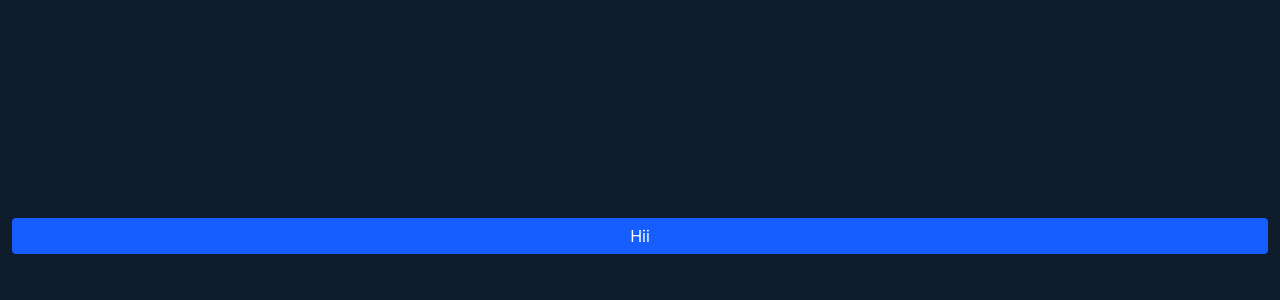
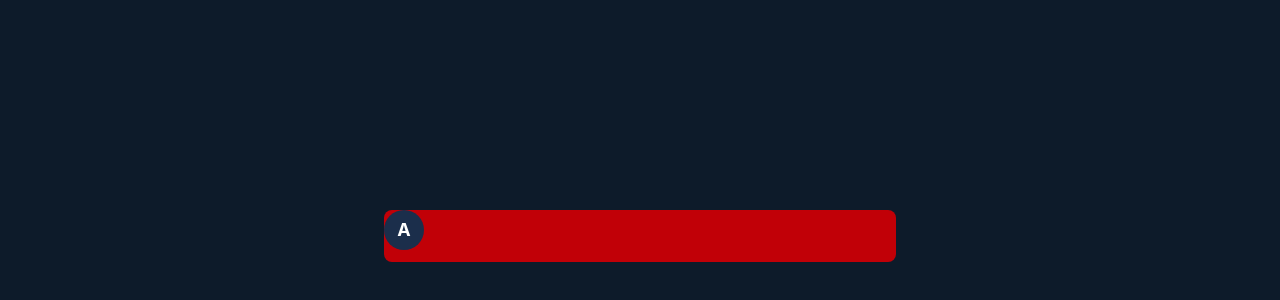
Before and after one commit to zunaiddev/fortexa-frontend, a React (Vite) app: page /test in a window 1280 px wide. Shown: the part 164-464 px from the top of the page. Built offline with nearby package versions, Linux system fonts and the light colour scheme.

Commit message:
creating a chat screen

```diff
--- a/src/components/UserCon.tsx
+++ b/src/components/UserCon.tsx
@@ -0,0 +1,11 @@
+import ProfilePic from "../pages/ProfilePic.tsx";
+
+function UserCon() {
+    return (
+        <div className="w-full max-w-lg h-13 bg-red-700 rounded-lg">
+            <ProfilePic src={undefined} latter="A"/>
+        </div>
+    );
+}
+
+export default UserCon;
--- a/src/pages/ProfilePic.tsx
+++ b/src/pages/ProfilePic.tsx
@@ -0,0 +1,31 @@
+import type {JSX} from "react";
+
+interface Props {
+    src: string | undefined;
+    alt?: string;
+    latter?: string | undefined;
+}
+
+function ProfilePic({src, alt, latter}: Props): JSX.Element {
+    return (
+        <div className={`size-10 rounded-full overflow-hidden flex
+        justify-center items-center`} style={{backgroundColor: getRandomColor()}}>
+            {src && <img src={src} alt={alt && "image"} className="size-full"/>}
+            {latter && <span className="text-lg font-bold text-white">{latter}</span>}
+        </div>
+    );
+}
+
+const bgColors = [
+    "#5a189a", "#19bf61", "#27187e", "#d9d9d9", "#624cab", "#1b2e4b",
+    "#0d3b66", "#00798c", "#e07a5f", "#faa307", "#660708"
+];
+
+function getRandomColor(): string {
+    const ran: number = Math.floor(Math.random() * bgColors.length);
+    return `${bgColors[ran]}`;
+}
+
+console.log(getRandomColor());
+
+export default ProfilePic;
--- a/src/pages/Signup.tsx
+++ b/src/pages/Signup.tsx
@@ -48,7 +48,8 @@ function Signup() {
 
                 <Button isSubmitting={isSubmitting} className="mt-4">Signup</Button>
 
-                <Link to={"/auth/login"} className={"pointer-events-none select-none"}>Not Have an account login</Link>
+                <Link to={"/auth/login"} className={isSubmitting ? "pointer-events-none select-none" : ""}>Not Have an
+                    account login</Link>
             </AuthForm>
         </Container>
     );
--- a/src/pages/Test.tsx
+++ b/src/pages/Test.tsx
@@ -1,10 +1,12 @@
 import Container from "../components/Container.tsx";
-import Button from "../components/Button.tsx";
+import UserCon from "../components/UserCon.tsx";
 
 function Test() {
     return (
         <Container>
-            <Button isSubmitting={false}>Hii</Button>
+            <UserCon>
+
+            </UserCon>
         </Container>
     );
 }
--- a/src/pages/chatScreen.tsx
+++ b/src/pages/chatScreen.tsx
@@ -0,0 +1,7 @@
+function ChatScreen() {
+    return (
+        <div></div>
+    );
+}
+
+export default ChatScreen;
```
